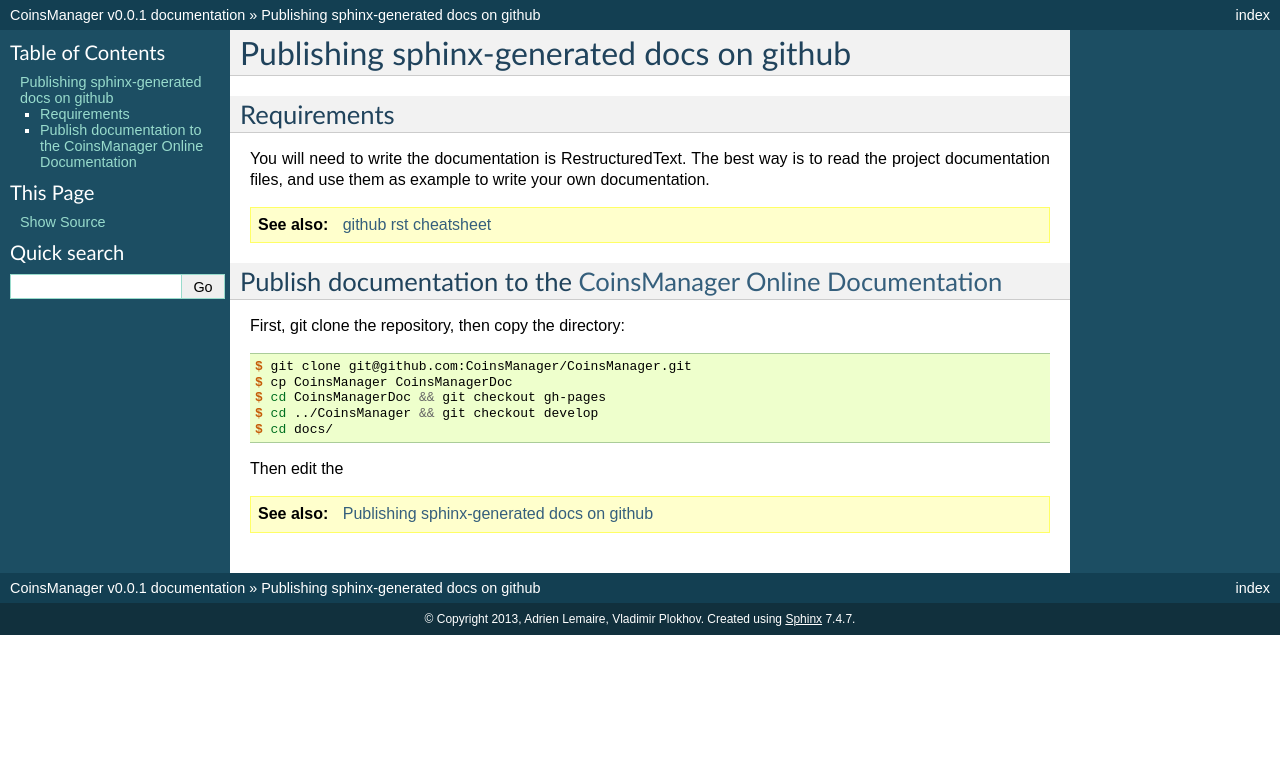
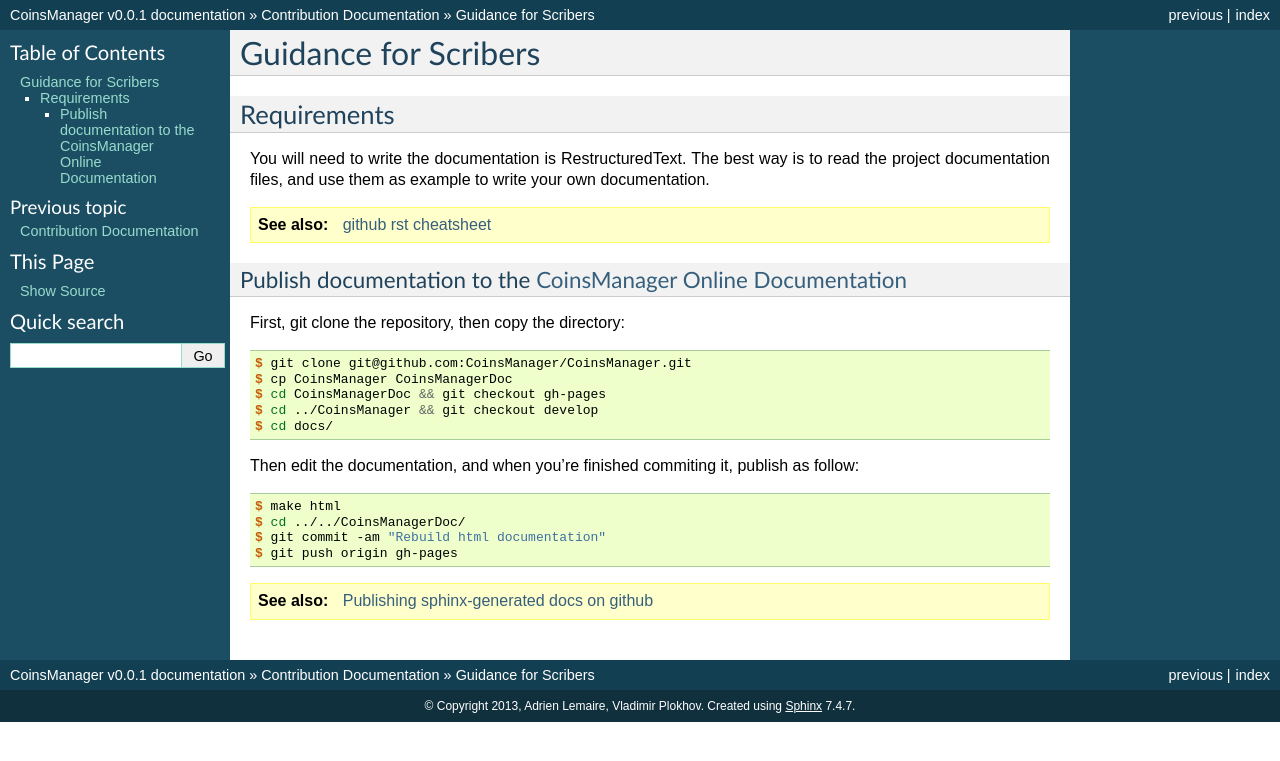
Before and after one commit to CoinsManager/CoinsManager, a Sphinx documentation site: the page built from docs/Contributions/1_documentation.rst, in a window 1280 px wide. Shown: the top 761 px of the page. Built offline with Sphinx 7.4.7, drawn with Linux system fonts in a browser that asks for light colours; formulas are drawn with MathJax 3; pages that are not in the unit, such as notebooks, are missing from menus.

Commit message:
update contrib doc

```diff
--- a/docs/Contributions/0_title.rst
+++ b/docs/Contributions/0_title.rst
@@ -2,5 +2,7 @@
 Contribution Documentation
 ==========================
 
+.. toctree::
+    :glob:
 
-.. include:: Documentation/0_title.rst
+    *
--- a/docs/Contributions/Documentation/1_publish.rst
+++ b/docs/Contributions/1_documentation.rst
@@ -1,5 +1,6 @@
-Publishing sphinx-generated docs on github
-==========================================
+Guidance for Scribers
+=====================
+
 
 Requirements
 ------------
@@ -11,9 +12,8 @@
 .. seealso:: `github rst cheatsheet <https://github.com/ralsina/rst-cheatsheet/blob/master/rst-cheatsheet.rst>`_
 
 
-
 Publish documentation to the `CoinsManager Online Documentation`__
-------------------------------------------------------------------
+~~~~~~~~~~~~~~~~~~~~~~~~~~~~~~~~~~~~~~~~~~~~~~~~~~~~~~~~~~~~~~~~~~
 
 .. _online-doc: http://coinsmanager.github.io/CoinsManager/
 
@@ -29,7 +29,15 @@
     $ cd ../CoinsManager && git checkout develop
     $ cd docs/
 
-Then edit the
+Then edit the documentation, and when you're finished commiting it, publish as
+follow:
+
+.. code-block:: console
+
+    $ make html
+    $ cd ../../CoinsManagerDoc/
+    $ git commit -am "Rebuild html documentation"
+    $ git push origin gh-pages
 
 
 .. seealso:: `Publishing sphinx-generated docs on github <http://daler.github.io/sphinxdoc-test/includeme.html>`_
--- a/docs/index.rst
+++ b/docs/index.rst
@@ -12,7 +12,7 @@
     :maxdepth: 2
 
     include_readme
-    Contributions
+    Contributions/0_title
 
 
 
```
Also changed, not shown: docs/Contributions/Documentation/0_title.rst (deleted, +0 -8 lines).
